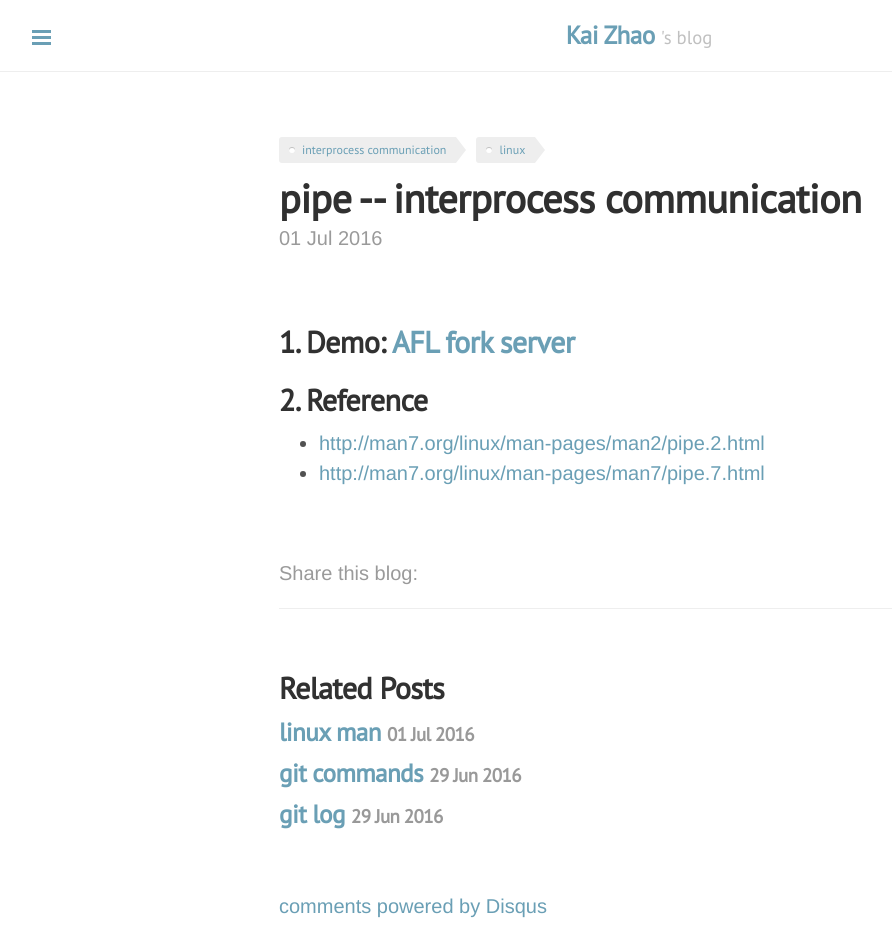
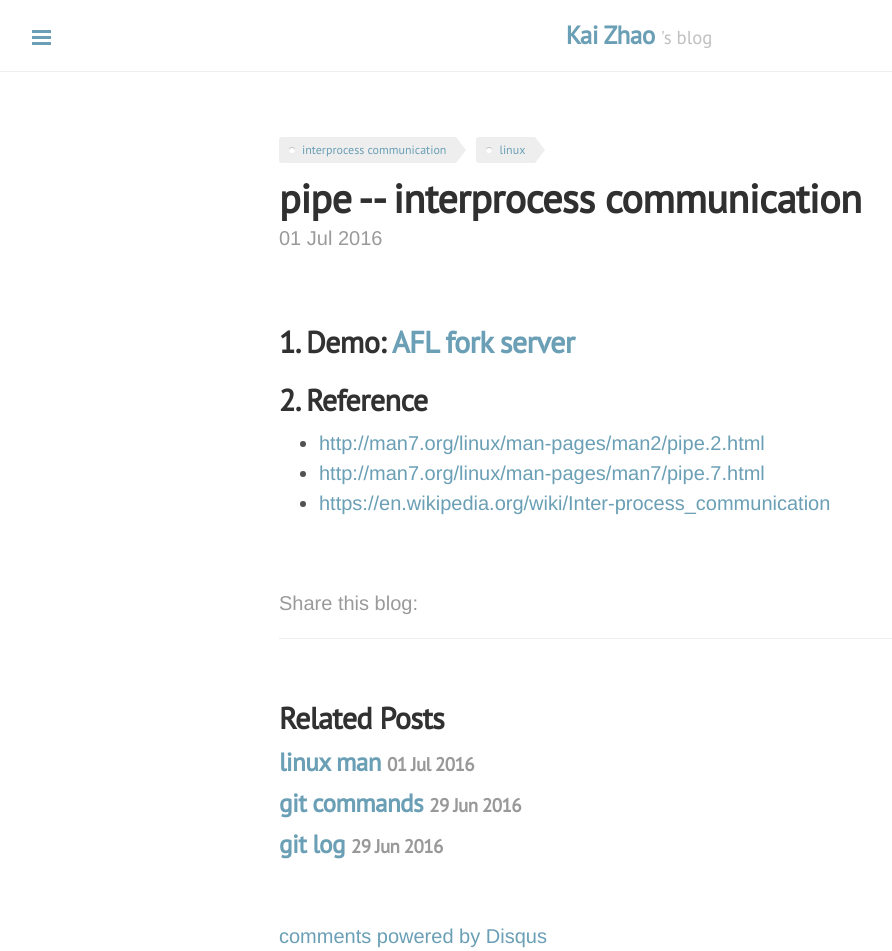
Before and after one commit to loverszhaokai/loverszhaokai.github.io, a Jekyll site: the page built from _posts/2016-07-01-pipe-ipc.md, in a window 1280 px wide. Shown: the whole page, without its empty margins (1-893 px from the left). Built offline with Jekyll 4.4.1, drawn with Linux system fonts in a browser that asks for light colours; nearby versions of some CDN libraries; comment, search, counter and statistics services are not loaded; before the commit the page ends 921 px from its top, so only the background shows below that; some of the changed lines change nothing that is shown.

Commit message:
Update post

```diff
--- a/_posts/2016-07-01-pipe-ipc.md
+++ b/_posts/2016-07-01-pipe-ipc.md
@@ -17,3 +17,4 @@ analytics: true
 
 * [http://man7.org/linux/man-pages/man2/pipe.2.html](http://man7.org/linux/man-pages/man2/pipe.2.html)
 * [http://man7.org/linux/man-pages/man7/pipe.7.html](http://man7.org/linux/man-pages/man7/pipe.7.html)
+* [https://en.wikipedia.org/wiki/Inter-process_communication](https://en.wikipedia.org/wiki/Inter-process_communication)
```
